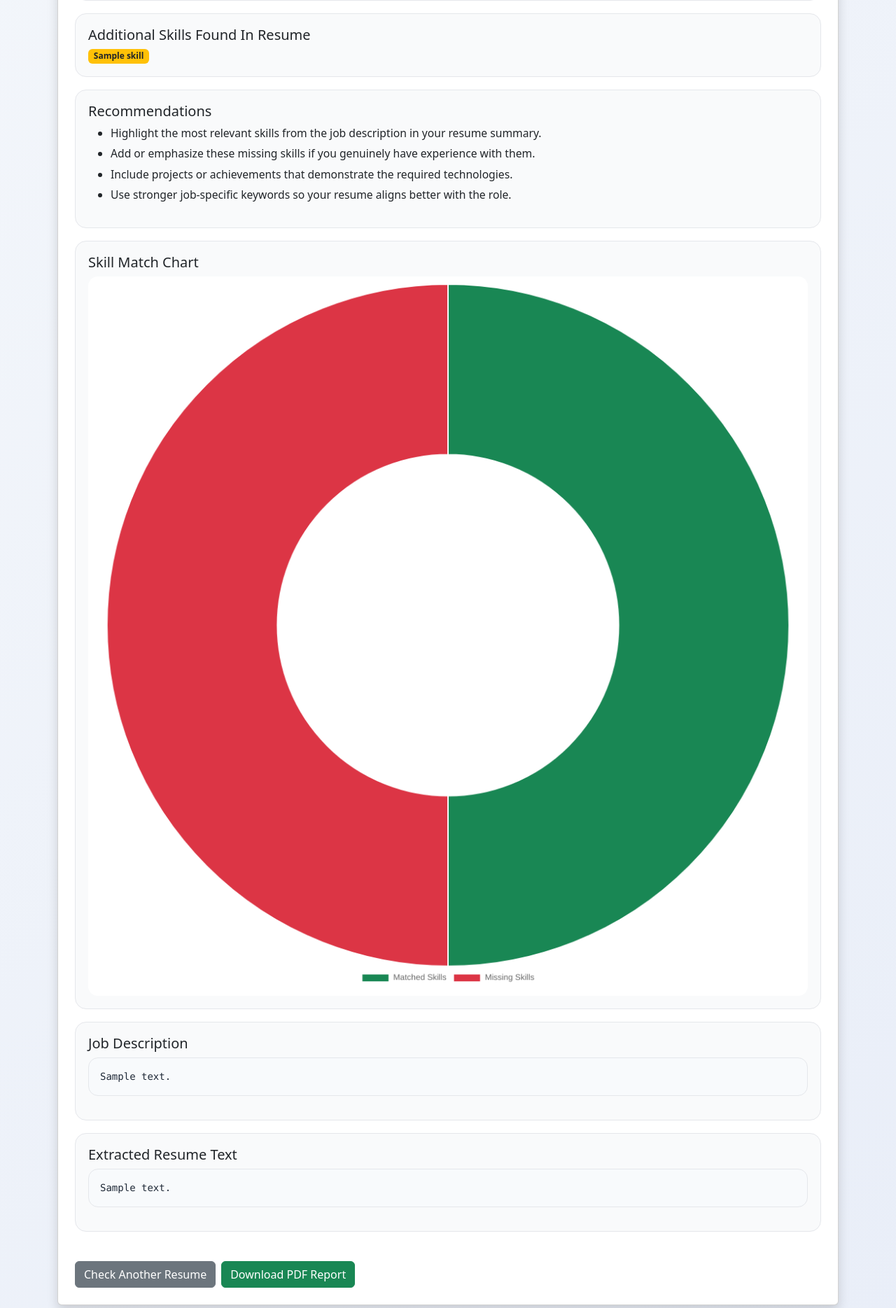
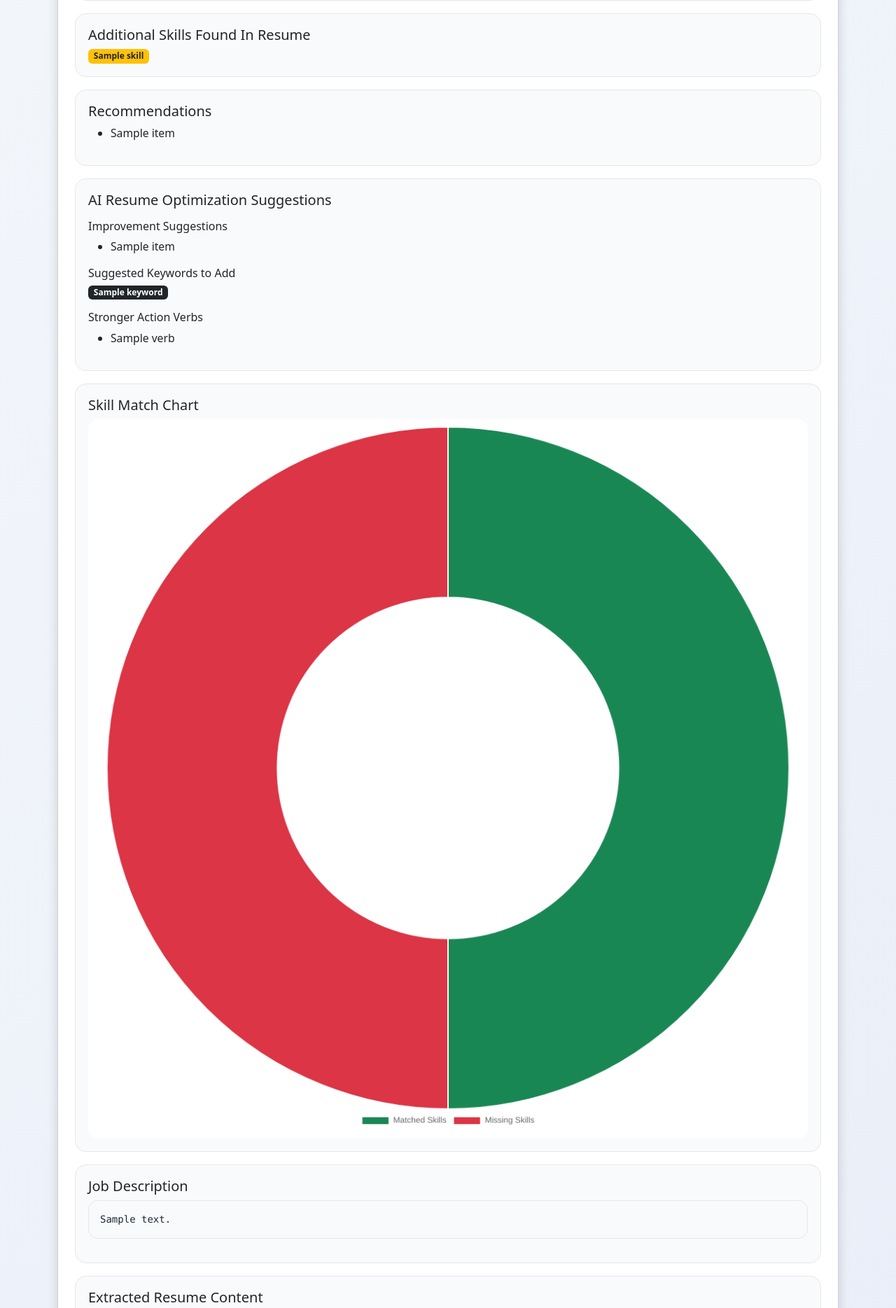
Before and after one commit to gaiuso33/resume-checker-main, a Flask app: template templates/result.html in a window 1280 px wide. Shown: the part 631-2500 px from the top of the page at 70% size. Run offline with Flask 3, Linux system fonts and the light colour scheme; the template is opened without the code that fills it: most values are stand-ins (such as "Sample title", 1, 10 or a date in 2020).

Commit message:
Enhance resume analysis features: add AI optimization suggestions and improve recommendations display

```diff
--- a/app.py
+++ b/app.py
@@ -17,19 +17,41 @@ app.config["UPLOAD_FOLDER"] = UPLOAD_FOLDER
 SKILLS = [
     "python",
     "flask",
+    "django",
+    "fastapi",
+
     "sql",
+    "postgresql",
+    "mysql",
+
+    "machine learning",
+    "deep learning",
+    "nlp",
+    "tensorflow",
+    "pytorch",
+
     "data analysis",
-    "machine learning",
+    "pandas",
+    "numpy",
+
     "html",
     "css",
     "javascript",
+    "react",
+
     "git",
-    "github"
+    "github",
+    "docker",
+    "api",
 ]
+
+
 def clean_text(text):
     if not text:
         return ""
-    return text.encode("utf-8", "ignore").decode("utf-8")
+    text = text.encode("utf-8", "ignore").decode("utf-8")
+    text = text.replace("\x00", "")
+    return text.strip()
 
 
 def allowed_file(filename):
@@ -46,6 +68,133 @@ def extract_pdf_text(filepath):
             text += extracted + "\n"
 
     return text.strip()
+
+
+def extract_resume_sections(text):
+    text_lower = text.lower()
+
+    return {
+        "summary": any(word in text_lower for word in ["summary", "profile", "objective"]),
+        "projects": "project" in text_lower or "projects" in text_lower,
+        "experience": "experience" in text_lower or "work experience" in text_lower,
+        "education": "education" in text_lower,
+        "skills": "skills" in text_lower,
+    }
+
+
+def get_stronger_action_verbs():
+    return {
+        "built": "developed",
+        "made": "designed and implemented",
+        "helped": "collaborated on",
+        "worked on": "contributed to",
+        "did": "executed",
+        "created": "engineered",
+        "used": "leveraged",
+        "fixed": "resolved",
+        "led": "spearheaded",
+        "managed": "coordinated"
+    }
+
+
+def generate_recommendations(score, missing):
+    recommendations = []
+
+    if missing:
+        recommendations.append(
+            "Highlight the most relevant skills from the job description in your resume summary."
+        )
+        recommendations.append(
+            "Add or emphasize missing skills only if you truly have experience with them."
+        )
+        recommendations.append(
+            "Include projects that clearly demonstrate the required technologies."
+        )
+        recommendations.append(
+            "Use stronger keywords from the job description to improve alignment."
+        )
+    else:
+        recommendations.append("Your resume matches this role well.")
+        recommendations.append("Focus on measurable achievements and clear project outcomes.")
+        recommendations.append("Keep the layout clean and make your strongest work easy to find.")
+
+    if score < 50:
+        recommendations.append(
+            "Consider tailoring your resume specifically for this role before applying."
+        )
+    elif score >= 75:
+        recommendations.append(
+            "You are in a strong position—now improve clarity, impact, and presentation."
+        )
+
+    return list(dict.fromkeys(recommendations))
+
+
+def generate_optimizer_feedback(extracted_text, job_description, matched, missing, required_skills):
+    feedback = []
+    action_verbs = get_stronger_action_verbs()
+    sections = extract_resume_sections(extracted_text)
+
+    if missing:
+        feedback.append(
+            "Tailor your resume to this role by emphasizing the missing skills only where you have real experience."
+        )
+        feedback.append(
+            "Add more role-specific keywords from the job description to improve alignment and visibility."
+        )
+        feedback.append(
+            "Include projects, coursework, or achievements that demonstrate the required technologies."
+        )
+
+    if required_skills and len(matched) >= 1:
+        feedback.append(
+            "Your resume already aligns with some core requirements. Strengthen it further by making those experiences more visible."
+        )
+
+    if not sections["summary"]:
+        feedback.append(
+            "Consider adding a short professional summary at the top of your resume tailored to the role."
+        )
+
+    if not sections["projects"]:
+        feedback.append(
+            "Add a projects section to showcase practical work related to the job requirements."
+        )
+
+    if not sections["skills"]:
+        feedback.append(
+            "Include a dedicated skills section so recruiters can quickly identify your technical strengths."
+        )
+
+    if not sections["experience"]:
+        feedback.append(
+            "If you have relevant internship, volunteer, freelance, or leadership experience, include it clearly under an experience section."
+        )
+
+    keywords_to_add = list(dict.fromkeys(missing))
+
+    verb_suggestions = [
+        f"{weak.title()} → {strong}"
+        for weak, strong in action_verbs.items()
+        if weak in extracted_text.lower()
+    ]
+
+    if not verb_suggestions:
+        verb_suggestions = [
+            "Built → Developed",
+            "Helped → Collaborated on",
+            "Made → Designed and implemented"
+        ]
+
+    feedback = list(dict.fromkeys(feedback))
+    verb_suggestions = list(dict.fromkeys(verb_suggestions))
+
+    return {
+        "feedback": feedback,
+        "keywords_to_add": keywords_to_add,
+        "verb_suggestions": verb_suggestions,
+        "sections": sections
+    }
 
 
 @app.route("/", methods=["GET", "POST"])
@@ -75,6 +224,9 @@ def index():
             job_description = clean_text(job_description)
         except Exception:
             return render_template("index.html", error="Could not read the PDF file.")
+        finally:
+            if os.path.exists(filepath):
+                os.remove(filepath)
 
         if not extracted_text:
             return render_template("index.html", error="No readable text was found in the PDF.")
@@ -95,6 +247,14 @@ def index():
         ]
 
         score = round((len(matched) / len(required_skills)) * 100) if required_skills else 0
+        recommendations = generate_recommendations(score, missing)
+        optimizer = generate_optimizer_feedback(
+            extracted_text,
+            job_description,
+            matched,
+            missing,
+            required_skills
+        )
 
         return render_template(
             "result.html",
@@ -105,7 +265,9 @@ def index():
             missing=missing,
             extra_resume_skills=extra_resume_skills,
             score=score,
-            total=len(required_skills)
+            total=len(required_skills),
+            recommendations=recommendations,
+            optimizer=optimizer
         )
 
     return render_template("index.html")
@@ -113,10 +275,15 @@ def index():
 
 @app.route("/export/pdf", methods=["POST"])
 def export_pdf():
-    text = request.form["text"]
+    optimizer_feedback = request.form.getlist("optimizer_feedback")
+    optimizer_keywords = request.form.getlist("optimizer_keywords")
+    optimizer_verbs = request.form.getlist("optimizer_verbs")
+    recommendations = request.form.getlist("recommendations")
+
+    text = clean_text(request.form["text"])
     score = request.form["score"]
     total = int(request.form["total"])
-    job_description = request.form.get("job_description", "")
+    job_description = clean_text(request.form.get("job_description", ""))
     matched = request.form.getlist("matched")
     missing = request.form.getlist("missing")
     required_skills = request.form.getlist("required_skills")
@@ -124,7 +291,7 @@ def export_pdf():
 
     buffer = BytesIO()
     pdf = canvas.Canvas(buffer, pagesize=letter)
-    width, height = letter
+    _, height = letter
     y = height - 50
 
     def write_line(line, font="Helvetica", size=10, step=14):
@@ -133,28 +300,52 @@ def export_pdf():
             pdf.showPage()
             y = height - 50
         pdf.setFont(font, size)
-        pdf.drawString(50, y, line[:95])
+        pdf.drawString(50, y, clean_text(line)[:95])
         y -= step
 
     write_line("Resume Analysis Report", font="Helvetica-Bold", size=16, step=24)
     write_line(f"Match Score: {score}%", size=12, step=18)
-    write_line(f"Required Skills: {', '.join(required_skills) if required_skills else 'None'}", size=10)
-    write_line(f"Matched Skills: {', '.join(matched) if matched else 'None'}", size=10)
-    write_line(f"Missing Skills: {', '.join(missing) if missing else 'None'}", size=10)
+    write_line(f"Required Skills: {', '.join(required_skills) if required_skills else 'None'}")
+    write_line(f"Matched Skills: {', '.join(matched) if matched else 'None'}")
+    write_line(f"Missing Skills: {', '.join(missing) if missing else 'None'}")
     write_line(
-        f"Additional Resume Skills: {', '.join(extra_resume_skills) if extra_resume_skills else 'None'}",
-        size=10
+        f"Additional Resume Skills: {', '.join(extra_resume_skills) if extra_resume_skills else 'None'}"
     )
-    write_line(f"Total Skills Checked: {total}", size=10, step=20)
+    write_line(f"Total Skills Checked: {total}", step=20)
+
+    if recommendations:
+        write_line("Recommendations:", font="Helvetica-Bold", size=12, step=18)
+        for item in recommendations:
+            write_line(f"- {item}")
+        y -= 10
+
+    if optimizer_feedback or optimizer_keywords or optimizer_verbs:
+        write_line("AI Resume Optimization Suggestions:", font="Helvetica-Bold", size=12, step=18)
+
+        if optimizer_feedback:
+            write_line("Improvement Suggestions:", font="Helvetica-Bold", size=10, step=16)
+            for item in optimizer_feedback:
+                write_line(f"- {item}")
+
+        if optimizer_keywords:
+            write_line("Suggested Keywords to Add:", font="Helvetica-Bold", size=10, step=16)
+            write_line(", ".join(optimizer_keywords))
+
+        if optimizer_verbs:
+            write_line("Stronger Action Verbs:", font="Helvetica-Bold", size=10, step=16)
+            for item in optimizer_verbs:
+                write_line(f"- {item}")
+
+        y -= 10
 
     write_line("Job Description:", font="Helvetica-Bold", size=12, step=18)
     for line in job_description.split("\n"):
-        write_line(line, size=10)
+        write_line(line)
 
     y -= 10
     write_line("Extracted Resume Text:", font="Helvetica-Bold", size=12, step=18)
     for line in text.split("\n"):
-        write_line(line, size=10)
+        write_line(line)
 
     pdf.save()
     buffer.seek(0)
@@ -166,5 +357,6 @@ def export_pdf():
         mimetype="application/pdf"
     )
 
+
 if __name__ == "__main__":
     app.run(debug=True, host="0.0.0.0", port=5000)
--- a/templates/result.html
+++ b/templates/result.html
@@ -97,21 +97,52 @@
                 <p>No additional tracked skills found outside the job requirements.</p>
             {% endif %}
         </div>
+
         <div class="result-section">
             <h5>Recommendations</h5>
-            <ul>
-                {% if missing %}
-                    <li>Highlight the most relevant skills from the job description in your resume summary.</li>
-                    <li>Add or emphasize these missing skills if you genuinely have experience with them.</li>
-                    <li>Include projects or achievements that demonstrate the required technologies.</li>
-                    <li>Use stronger job-specific keywords so your resume aligns better with the role.</li>
-                {% else %}
-                    <li>Your resume matches this role well.</li>
-                    <li>Focus on making your achievements measurable with numbers and outcomes.</li>
-                    <li>Keep your formatting clean and make your strongest projects easy to spot.</li>
+            {% if recommendations %}
+                <ul>
+                    {% for item in recommendations %}
+                        <li>{{ item }}</li>
+                    {% endfor %}
+                </ul>
+            {% else %}
+                <p>No recommendations available.</p>
+            {% endif %}
+        </div>
+
+        {% if optimizer %}
+            <div class="result-section">
+                <h5>AI Resume Optimization Suggestions</h5>
+
+                {% if optimizer.feedback %}
+                    <h6 class="mt-3">Improvement Suggestions</h6>
+                    <ul>
+                        {% for item in optimizer.feedback %}
+                            <li>{{ item }}</li>
+                        {% endfor %}
+                    </ul>
                 {% endif %}
-            </ul>
-        </div>
+
+                {% if optimizer.keywords_to_add %}
+                    <h6 class="mt-3">Suggested Keywords to Add</h6>
+                    <div class="d-flex flex-wrap gap-2">
+                        {% for keyword in optimizer.keywords_to_add %}
+                            <span class="badge bg-dark">{{ keyword }}</span>
+                        {% endfor %}
+                    </div>
+                {% endif %}
+
+                {% if optimizer.verb_suggestions %}
+                    <h6 class="mt-3">Stronger Action Verbs</h6>
+                    <ul>
+                        {% for verb in optimizer.verb_suggestions %}
+                            <li>{{ verb }}</li>
+                        {% endfor %}
+                    </ul>
+                {% endif %}
+            </div>
+        {% endif %}
 
         <div class="result-section">
             <h5>Skill Match Chart</h5>
@@ -124,7 +155,7 @@
         </div>
 
         <div class="result-section">
-            <h5>Extracted Resume Text</h5>
+            <h5>Extracted Resume Content</h5>
             <pre style="white-space: pre-wrap;">{{ text }}</pre>
         </div>
 
@@ -156,6 +187,20 @@
                 {% for item in recommendations %}
                     <input type="hidden" name="recommendations" value="{{ item }}">
                 {% endfor %}
+
+                {% if optimizer %}
+                    {% for item in optimizer.feedback %}
+                        <input type="hidden" name="optimizer_feedback" value="{{ item }}">
+                    {% endfor %}
+
+                    {% for keyword in optimizer.keywords_to_add %}
+                        <input type="hidden" name="optimizer_keywords" value="{{ keyword }}">
+                    {% endfor %}
+
+                    {% for verb in optimizer.verb_suggestions %}
+                        <input type="hidden" name="optimizer_verbs" value="{{ verb }}">
+                    {% endfor %}
+                {% endif %}
 
                 <button type="submit" class="btn btn-success">Download PDF Report</button>
             </form>
```
